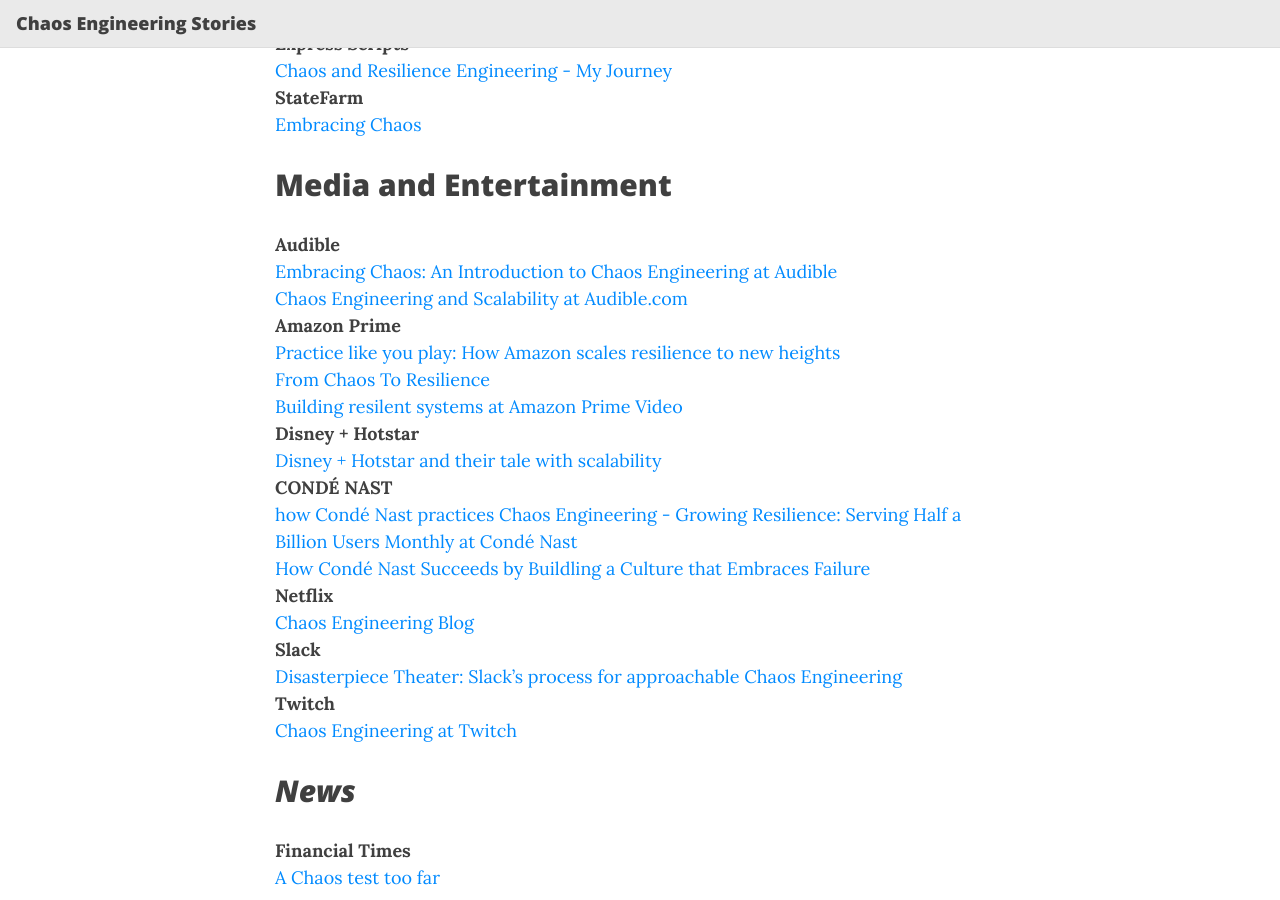
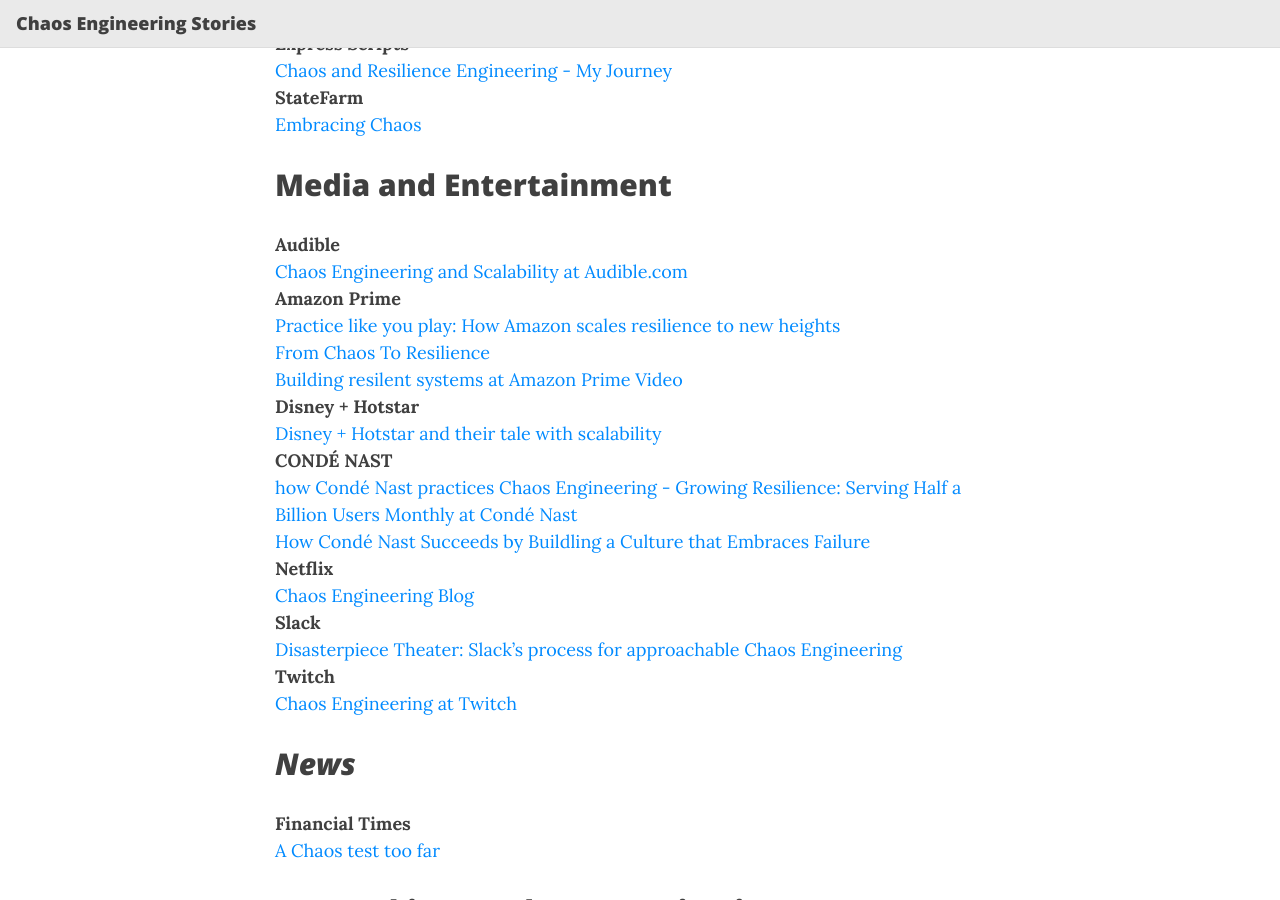
Before and after one commit to ldomb/ChaosEngineeringPublicStories, a Jekyll site: the page built from index.md, in a window 1280 px wide and 900 px high, scrolled down 2448 px. Built offline with Jekyll 4.4.1, drawn with Linux system fonts in a browser that asks for light colours; nearby versions of some CDN libraries.

Commit message:
removed stale audible link.md

```diff
--- a/index.md
+++ b/index.md
@@ -98,7 +98,6 @@ _**Insurance**_
 Media and Entertainment
 -----------------------
 **Audible**
-[Embracing Chaos: An Introduction to Chaos Engineering at Audible](https://stn.audible.com/chaos-engineering/)
 [Chaos Engineering and Scalability at Audible.com](https://www.youtube.com/watch?v=7uJG3oPw_AA)
 **Amazon Prime**
 [Practice like you play: How Amazon scales resilience to new heights](https://www.youtube.com/watch?v=r3J0fEgNCLQ)
```
